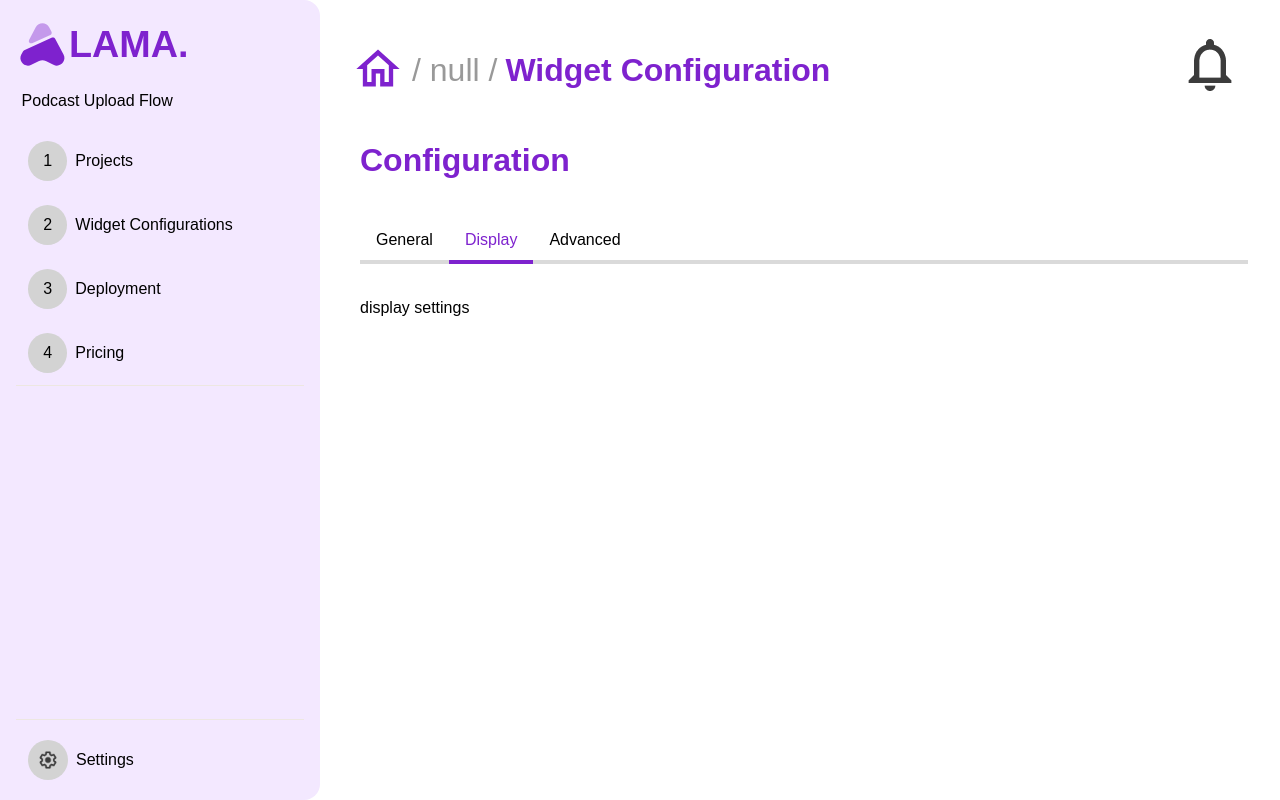
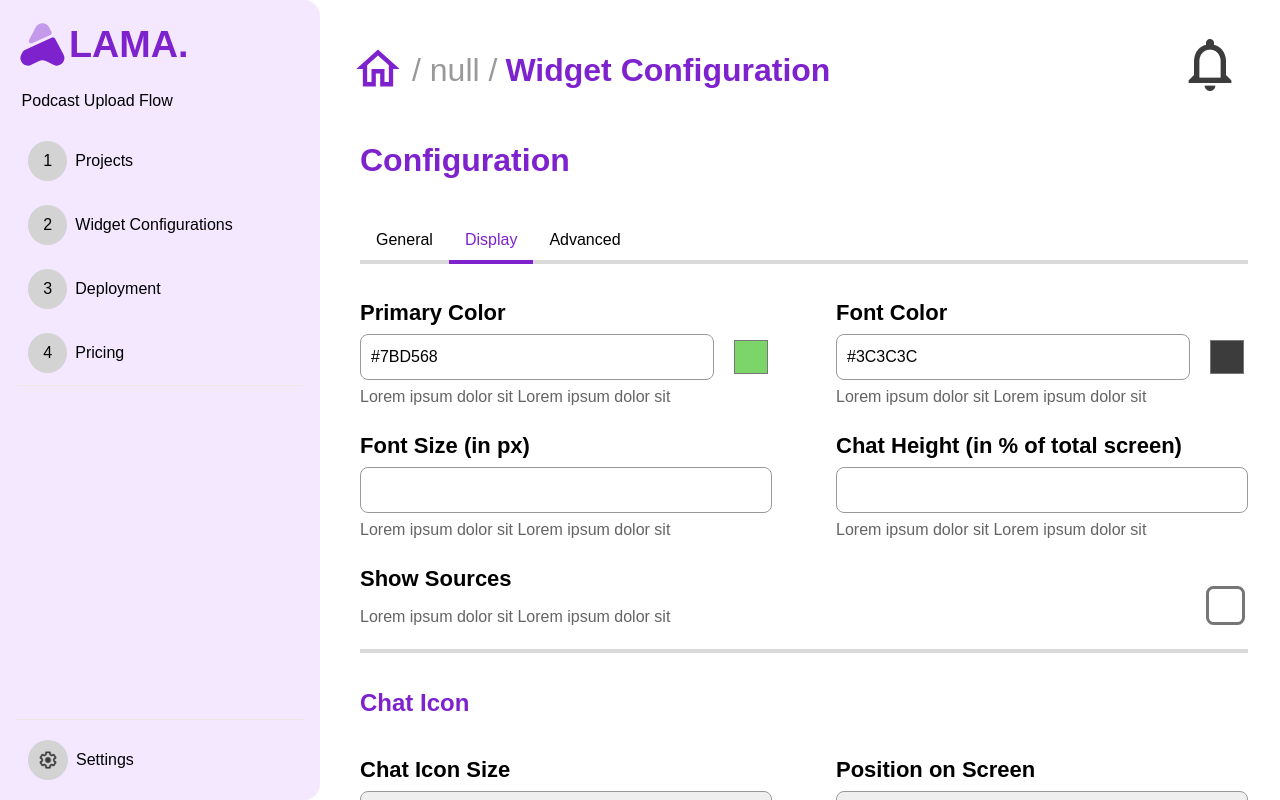
Before and after one commit to Narendra-kumar34/lama, a React (Create React App) app: page /configuration in a window 1280 px wide. Both pictures are taken after a click on the element "Display". Built offline with nearby package versions, Linux system fonts and the light colour scheme.

Commit message:
added configuration section

```diff
--- a/src/components/ConfigurationSection/ConfigurationSection.js
+++ b/src/components/ConfigurationSection/ConfigurationSection.js
@@ -1,5 +1,6 @@
 import React, { useState } from "react";
 import styles from "./ConfigurationSection.module.css";
+import { ReactComponent as UploadIcon } from "../../assets/uploadIcon.svg";
 
 export default function ConfigurationSection() {
   const [generalInfo, setGeneralInfo] = useState({
@@ -7,6 +8,18 @@ export default function ConfigurationSection() {
     welcomeMessage: "",
     inputPlaceholder: "",
   });
+  const [displayInfo, setDisplayInfo] = useState({
+    primaryColor: "#7BD568",
+    fontColor: "#3C3C3C",
+    fontSize: "",
+    chatHeight: "",
+    showSources: false,
+    chatIconSize: "Small (48x48 px)",
+    positionOnScreen: "Bottom Right",
+    distanceFromBottom: "",
+    horizontalDistance: "",
+  });
+
   const [activeTab, setActiveTab] = useState("general");
 
   const handleTabClick = (tab) => {
@@ -19,6 +32,7 @@ export default function ConfigurationSection() {
         Configuration
       </h1>
       <div className={styles.tabWrapper}>
+        {/* Tabs */}
         <div className={styles.tabs}>
           <div
             className={`${styles.tab} ${
@@ -45,12 +59,14 @@ export default function ConfigurationSection() {
             Advanced
           </div>
         </div>
+        {/* General Tab */}
         <div
           className={`${styles.tabContent} ${
             activeTab === "general" ? styles.active : ""
           }`}
           id="general"
         >
+          {/* Chatbot Name */}
           <div>
             <label>Chatbot Name</label>
             <input
@@ -66,6 +82,7 @@ export default function ConfigurationSection() {
             />
             <p>Lorem ipsum dolor sit Lorem ipsum dolor sit</p>
           </div>
+          {/* Welcome Message */}
           <div>
             <label>Welcome Message</label>
             <input
@@ -81,6 +98,7 @@ export default function ConfigurationSection() {
             />
             <p>Lorem ipsum dolor sit Lorem ipsum dolor sit</p>
           </div>
+          {/* Input Placeholder */}
           <div>
             <label>Input Placeholder</label>
             <input
@@ -97,13 +115,216 @@ export default function ConfigurationSection() {
             <p>Lorem ipsum dolor sit Lorem ipsum dolor sit</p>
           </div>
         </div>
+        {/* Display section tab from here */}
         <div
           className={`${styles.tabContent} ${
             activeTab === "display" ? styles.active : ""
           }`}
           id="display"
         >
-          display settings
+          <div className={styles.displayGrid}>
+            {/* Primary Color */}
+            <div className={styles.displaySection}>
+              <label>Primary Color</label>
+              <div className={styles.primaryColorPicker}>
+                <input
+                  type="text"
+                  className={styles.inputBox}
+                  value={displayInfo.primaryColor}
+                  onChange={(e) =>
+                    setDisplayInfo((prevState) => ({
+                      ...prevState,
+                      primaryColor: e.target.value,
+                    }))
+                  }
+                />
+                <input
+                  type="color"
+                  className={styles.colorPicker}
+                  value={displayInfo.primaryColor}
+                  onChange={(e) =>
+                    setDisplayInfo((prevState) => ({
+                      ...prevState,
+                      primaryColor: e.target.value,
+                    }))
+                  }
+                />
+              </div>
+              <p>Lorem ipsum dolor sit Lorem ipsum dolor sit</p>
+            </div>
+            {/* Font Color */}
+            <div className={styles.displaySection}>
+              <label>Font Color</label>
+              <div className={styles.primaryColorPicker}>
+                <input
+                  type="text"
+                  className={styles.inputBox}
+                  value={displayInfo.fontColor}
+                  onChange={(e) =>
+                    setDisplayInfo((prevState) => ({
+                      ...prevState,
+                      fontColor: e.target.value,
+                    }))
+                  }
+                />
+                <input
+                  type="color"
+                  className={styles.colorPicker}
+                  value={displayInfo.fontColor}
+                  onChange={(e) =>
+                    setDisplayInfo((prevState) => ({
+                      ...prevState,
+                      fontColor: e.target.value,
+                    }))
+                  }
+                />
+              </div>
+              <p>Lorem ipsum dolor sit Lorem ipsum dolor sit</p>
+            </div>
+            {/* Font Size */}
+            <div className={styles.displaySection}>
+              <label>Font Size (in px)</label>
+              <input
+                type="number"
+                className={styles.inputBox}
+                value={displayInfo.fontSize}
+                onChange={(e) =>
+                  setDisplayInfo((prevState) => ({
+                    ...prevState,
+                    fontSize: e.target.value,
+                  }))
+                }
+              />
+              <p>Lorem ipsum dolor sit Lorem ipsum dolor sit</p>
+            </div>
+            {/* Chat Height */}
+            <div className={styles.displaySection}>
+              <label>Chat Height (in % of total screen)</label>
+              <input
+                type="text"
+                className={styles.inputBox}
+                value={displayInfo.chatHeight}
+                onChange={(e) =>
+                  setDisplayInfo((prevState) => ({
+                    ...prevState,
+                    chatHeight: e.target.value,
+                  }))
+                }
+              />
+              <p>Lorem ipsum dolor sit Lorem ipsum dolor sit</p>
+            </div>
+          </div>
+          {/* Toggle Button */}
+          <div className={styles.showSourcesWrapper}>
+            <div style={{ width: "50%" }}>
+              <label>Show Sources</label>
+              <p>Lorem ipsum dolor sit Lorem ipsum dolor sit</p>
+            </div>
+            <input
+              type="checkbox"
+              className={styles.checkBoxInput}
+              checked={displayInfo.showSources}
+              onChange={(e) =>
+                setDisplayInfo((prevState) => ({
+                  ...prevState,
+                  showSources: e.target.checked,
+                }))
+              }
+            />
+          </div>
+          <div style={{ border: "2px solid rgba(218, 218, 218, 1)" }}></div>
+          {/* Display section second half from here*/}
+          <div className={styles.displaySection}>
+            <h2 style={{ color: "var(--color-primary)", padding: "2rem 0rem" }}>
+              Chat Icon
+            </h2>
+            <div className={styles.displayGrid}>
+              {/* Chat Icon Size*/}
+              <div>
+                <label>Chat Icon Size</label>
+                <select
+                  className={styles.selector}
+                  value={displayInfo.chatIconSize}
+                  onChange={(e) =>
+                    setDisplayInfo((prevState) => ({
+                      ...prevState,
+                      chatIconSize: e.target.value,
+                    }))
+                  }
+                >
+                  <option value="Small (48x48 px)">Small (48x48 px)</option>
+                  <option value="Medium (60x60 px)">Medium (60x60 px)</option>
+                  <option value="Large (76x76 px)">Large (76x76 px)</option>
+                </select>
+                <p>Lorem ipsum dolor sit Lorem ipsum dolor sit</p>
+              </div>
+              {/* Position on Screen*/}
+              <div>
+                <label>Position on Screen</label>
+                <select
+                  className={styles.selector}
+                  value={displayInfo.positionOnScreen}
+                  onChange={(e) =>
+                    setDisplayInfo((prevState) => ({
+                      ...prevState,
+                      positionOnScreen: e.target.value,
+                    }))
+                  }
+                >
+                  <option value="Bottom Right">Bottom Right</option>
+                  <option value="Bottom Left">Bottom Left</option>
+                  <option value="Top Right">Top Right</option>
+                  <option value="Top Left">Top Left</option>
+                </select>
+                <p>Lorem ipsum dolor sit Lorem ipsum dolor sit</p>
+              </div>
+            </div>
+            <div className={styles.displayGrid}>
+              {/* Distance from Bottom */}
+              <div>
+                <label>Distance from Bottom (in px)</label>
+                <input
+                  type="number"
+                  className={styles.inputBox}
+                  value={displayInfo.distanceFromBottom}
+                  onChange={(e) =>
+                    setDisplayInfo((prevState) => ({
+                      ...prevState,
+                      distanceFromBottom: e.target.value,
+                    }))
+                  }
+                />
+                <p>Lorem ipsum dolor sit Lorem ipsum dolor sit</p>
+              </div>
+              <div>
+                {/* Horizontal Distance */}
+                <label>Horizontal Distance (in px)</label>
+                <input
+                  type="number"
+                  className={styles.inputBox}
+                  value={displayInfo.horizontalDistance}
+                  onChange={(e) =>
+                    setDisplayInfo((prevState) => ({
+                      ...prevState,
+                      horizontalDistance: e.target.value,
+                    }))
+                  }
+                />
+                <p>Lorem ipsum dolor sit Lorem ipsum dolor sit</p>
+              </div>
+            </div>
+            {/* Bot Icon */}
+            <div>
+              <label>Bot Icon</label>
+              <div className={styles.uploadBox}>
+                <div className={styles.botIconPreview}></div>
+                <div>
+                  <button className={styles.uploadButton}>Upload Image<UploadIcon /></button>
+                  <p style={{padding: "0rem"}}>Recommended Size: 48x48px</p>
+                </div>
+              </div>
+            </div>
+          </div>
         </div>
         <div
           className={`${styles.tabContent} ${
@@ -111,7 +332,6 @@ export default function ConfigurationSection() {
           }`}
           id="advanced"
         >
-          advanced settings
         </div>
       </div>
     </div>
--- a/src/components/ConfigurationSection/ConfigurationSection.module.css
+++ b/src/components/ConfigurationSection/ConfigurationSection.module.css
@@ -51,3 +51,71 @@ p {
   color: rgba(100, 100, 100, 1);
   padding: 5px 0rem 1.25rem 0rem;
 }
+
+.displayGrid {
+  display: grid;
+  grid-template-columns: 1fr 1fr;
+  column-gap: 4rem;
+}
+
+.primaryColorPicker {
+  display: flex;
+  align-items: center;
+  gap: 1rem;
+}
+
+.colorPicker {
+  background: none;
+  box-sizing: border-box;
+  vertical-align: top;
+  font-size: 12px;
+  height: 2.75rem;
+  width: 3rem;
+  border: none;
+}
+
+.showSourcesWrapper {
+  display: flex;
+  align-items: center;
+  justify-content: space-between;
+}
+
+.checkBoxInput {
+  transform: scale(3);
+  margin-right: 1rem;
+}
+
+.selector {
+  width: 100%;
+  padding: 14px;
+  border: 1px solid rgba(153, 153, 153, 1);
+  border-radius: 8px;
+}
+
+.uploadBox {
+  display: flex;
+  align-items: center;
+  gap: 1rem;
+}
+
+.botIconPreview {
+  width: 5rem;
+  height: 5rem;
+  background-color: #e0e0e0;
+  border-radius: 50%;
+}
+
+.uploadButton {
+  background-color: var(--color-primary);
+  color: white;
+  padding: 0.5rem 1rem;
+  border: none;
+  border-radius: 8px;
+  cursor: pointer;
+  width: 100%;
+  display: flex;
+  align-items: center;
+  justify-content: center;
+  gap: 1rem;
+  font-size: 18px;
+}
--- a/src/pages/WidgetConfigurationPage/WidgetConfigurationPage.module.css
+++ b/src/pages/WidgetConfigurationPage/WidgetConfigurationPage.module.css
@@ -4,7 +4,7 @@
     height: 100%;
 }
 
-.transcriptSectionWrapper {
+.configurationSectionWrapper {
     height: 100vh;
     overflow-y: auto;
 }
```
Also changed, not shown: src/assets/uploadIcon.svg (added).
